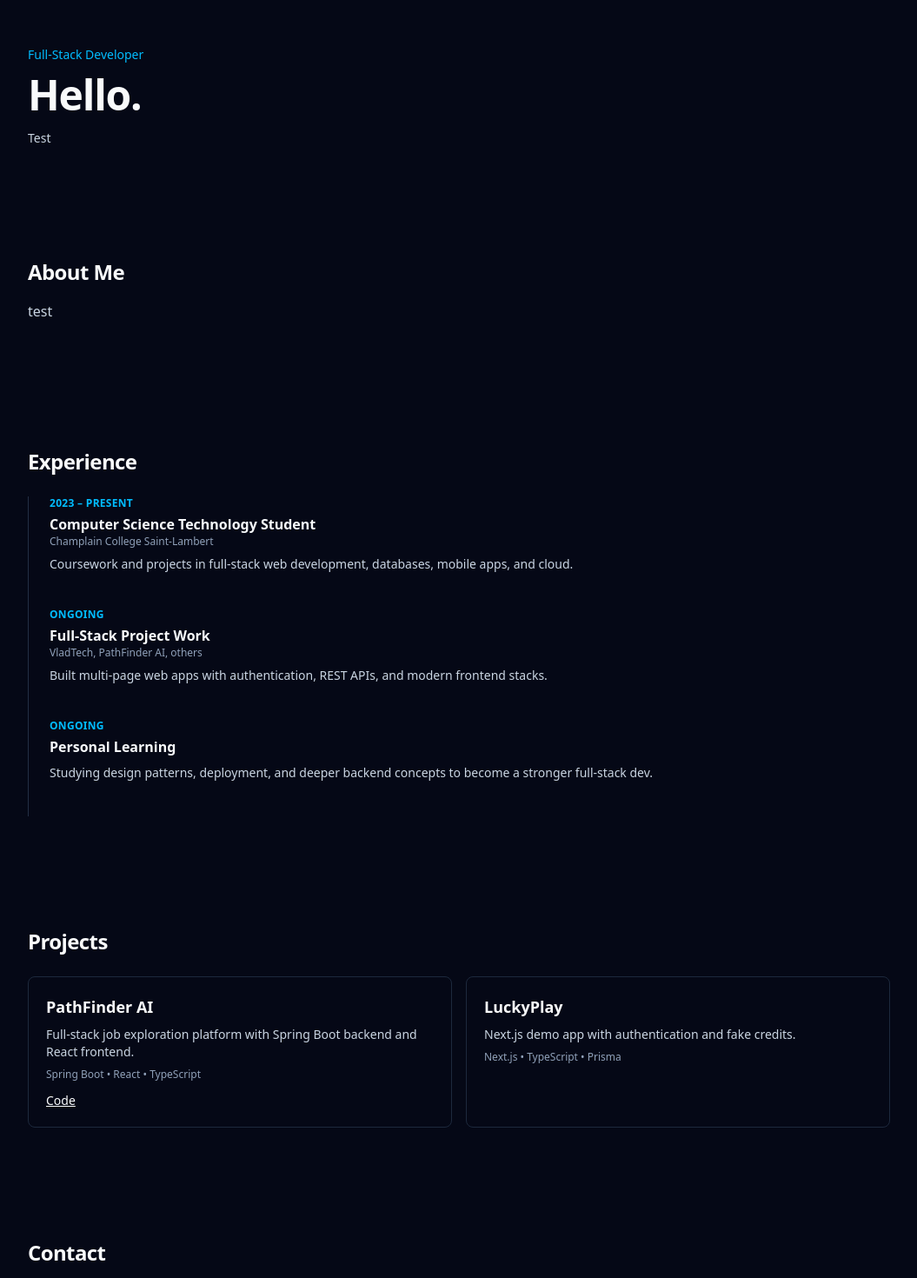
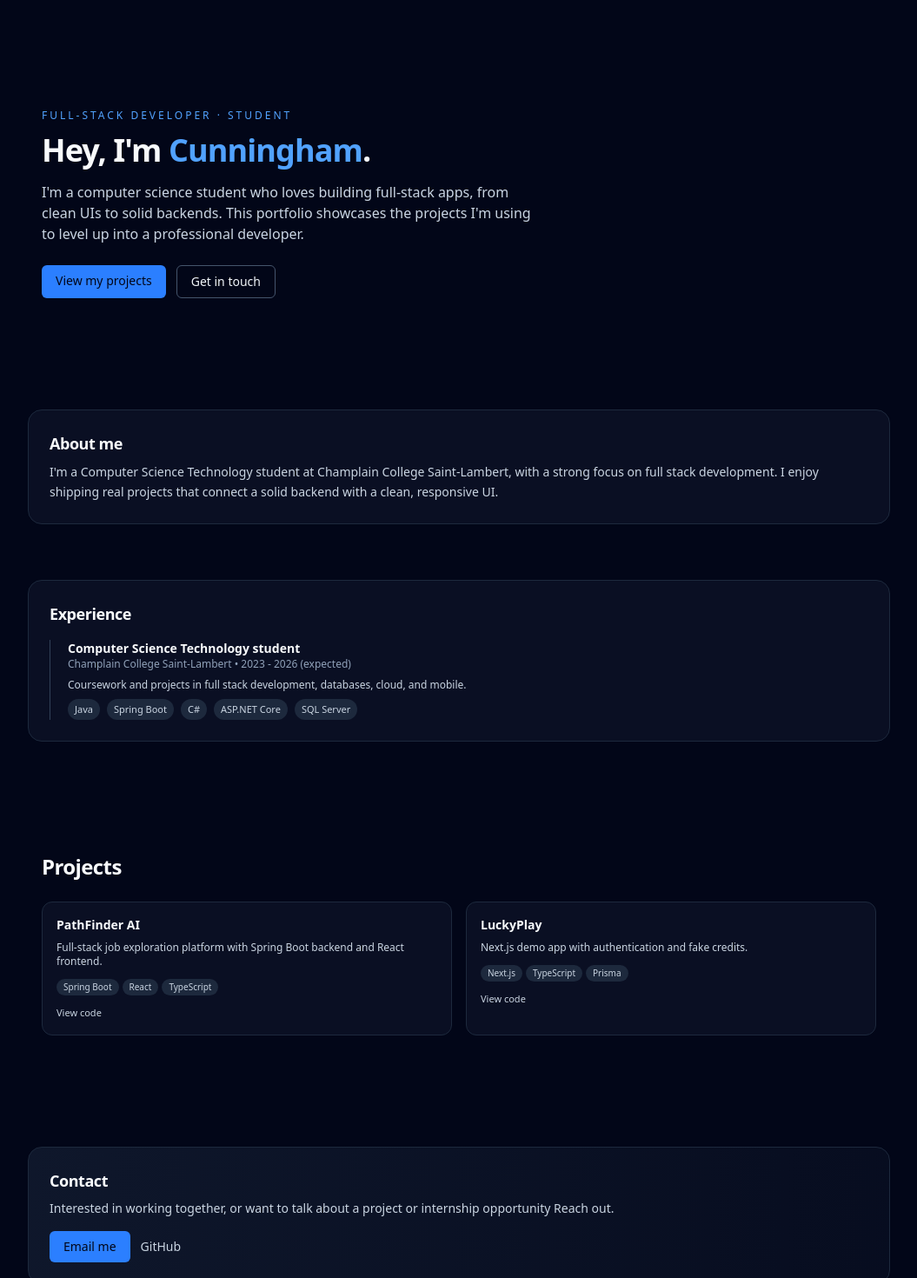
Before and after one commit to CunninghamLi/portfolio, a Next.js app: page / in a window 1280 px wide. Shown: the part 80-1550 px from the top of the page at 87% size, without its empty margins (112-1167 px from the left). Built offline with nearby package versions, Linux system fonts and the light colour scheme; no server answers.

Commit message:
Fixed some issues

```diff
--- a/app/page.tsx
+++ b/app/page.tsx
@@ -1,29 +1,23 @@
+// app/page.tsx
+import HeroSection from "@/components/HeroSection";
 import AboutSection from "@/components/AboutSection";
 import ExperienceSection from "@/components/ExperienceSection";
 import ProjectsSection from "@/components/ProjectsSection";
 import ContactSection from "@/components/ContactSection";
 import Footer from "@/components/Footer";
+
 export default function HomePage() {
   return (
-    <>
-      {/* Hero */}
-      <section className="mx-auto max-w-5xl px-4 py-16">
-        <p className="text-sm font-medium text-sky-400">
-          Full-Stack Developer
-        </p>
-        <h1 className="mt-3 text-4xl md:text-5xl font-bold tracking-tight">
-          Hello.
-        </h1>
-        <p className="mt-4 max-w-2xl text-sm text-slate-300">
-          Test
-        </p>
-      </section>
+    <div className="min-h-screen bg-slate-950 text-slate-50">
+      <main className="mx-auto max-w-5xl px-4 pt-24 pb-12 space-y-16">
+        <HeroSection />
+        <AboutSection />
+        <ExperienceSection />
+        <ProjectsSection />
+        <ContactSection />
+      </main>
 
-      <AboutSection />
-      <ExperienceSection />
-      <ProjectsSection />
-      <ContactSection />
-      <Footer/>
-    </>
+      <Footer />
+    </div>
   );
 }
--- a/components/AboutSection.tsx
+++ b/components/AboutSection.tsx
@@ -1,15 +1,18 @@
+// components/AboutSection.tsx
 export default function AboutSection() {
   return (
     <section
       id="about"
-      className="mx-auto max-w-5xl px-4 py-16 scroll-mt-20"
+      className="scroll-mt-24 rounded-2xl border border-slate-800 bg-slate-900/60 p-6"
     >
-      <h2 className="text-2xl font-semibold tracking-tight mb-4">
-        About Me
+      <h2 className="text-lg font-semibold tracking-tight mb-2">
+        About me
       </h2>
-
-      <p className="text-sm md:text-base text-slate-300 leading-relaxed mb-4 max-w-3xl">
-        test
+      <p className="text-sm text-slate-300 leading-relaxed">
+        I&apos;m a Computer Science Technology student at Champlain College
+        Saint-Lambert, with a strong focus on full stack development. I enjoy
+        shipping real projects that connect a solid backend with a clean,
+        responsive UI.
       </p>
     </section>
   );
--- a/components/ContactSection.tsx
+++ b/components/ContactSection.tsx
@@ -1,42 +1,44 @@
+// components/ContactSection.tsx
 import Link from "next/link";
 
 export default function ContactSection() {
   return (
     <section
       id="contact"
-      className="mx-auto max-w-5xl px-4 py-16 scroll-mt-20"
+      className="scroll-mt-24 rounded-2xl border border-slate-800 bg-gradient-to-r from-slate-900 to-slate-900/40 p-6"
     >
-      <h2 className="text-2xl font-semibold tracking-tight mb-4">
+      <h2 className="text-lg font-semibold tracking-tight mb-2">
         Contact
       </h2>
-      <p className="text-sm md:text-base text-slate-300 mb-4 max-w-2xl">
-        Want to talk about internships, collaborations, or projects?
-        Feel free to reach out.
+      <p className="text-sm text-slate-300 mb-4">
+        Interested in working together, or want to talk about a project or
+        internship opportunity Reach out.
       </p>
 
       <div className="flex flex-wrap items-center gap-3 text-sm">
-        <a
+        <Link
           href="mailto:snipercunni4399@gmail.com"
-          className="inline-flex items-center rounded-md border border-sky-500 bg-sky-500/10 px-4 py-2 font-medium text-sky-300 hover:bg-sky-500/20 transition"
+          className="rounded-md bg-blue-500 px-4 py-2 font-medium text-slate-950 hover:bg-blue-400 transition"
         >
           Email me
-        </a>
+        </Link>
 
         <Link
           href="https://github.com/CunninghamLi"
           target="_blank"
-          className="text-slate-400 hover:text-slate-100 underline underline-offset-4"
+          className="text-slate-300 hover:text-blue-400"
         >
           GitHub
         </Link>
 
-        <Link
-          href="https://www.linkedin.com/in/cunningham-li-7b3672382"
+        {/* Add LinkedIn when ready */}
+        {/* <Link
+          href="https://www.linkedin.com/in/your-profile"
           target="_blank"
-          className="text-slate-400 hover:text-slate-100 underline underline-offset-4"
+          className="text-slate-300 hover:text-blue-400"
         >
           LinkedIn
-        </Link>
+        </Link> */}
       </div>
     </section>
   );
--- a/components/ExperienceSection.tsx
+++ b/components/ExperienceSection.tsx
@@ -1,31 +1,20 @@
+// components/ExperienceSection.tsx
 type ExperienceItem = {
+  title: string;
+  org: string;
   period: string;
-  title: string;
-  place: string;
   description: string;
+  tech: string[];
 };
 
-const experience: ExperienceItem[] = [
+const experiences: ExperienceItem[] = [
   {
-    period: "2023 – PRESENT",
-    title: "Computer Science Technology Student",
-    place: "Champlain College Saint-Lambert",
+    title: "Computer Science Technology student",
+    org: "Champlain College Saint-Lambert",
+    period: "2023 - 2026 (expected)",
     description:
-      "Coursework and projects in full-stack web development, databases, mobile apps, and cloud.",
-  },
-  {
-    period: "ONGOING",
-    title: "Full-Stack Project Work",
-    place: "VladTech, PathFinder AI, others",
-    description:
-      "Built multi-page web apps with authentication, REST APIs, and modern frontend stacks.",
-  },
-  {
-    period: "ONGOING",
-    title: "Personal Learning",
-    place: "",
-    description:
-      "Studying design patterns, deployment, and deeper backend concepts to become a stronger full-stack dev.",
+      "Coursework and projects in full stack development, databases, cloud, and mobile.",
+    tech: ["Java", "Spring Boot", "C#", "ASP.NET Core", "SQL Server"],
   },
 ];
 
@@ -33,35 +22,41 @@ export default function ExperienceSection() {
   return (
     <section
       id="experience"
-      className="mx-auto max-w-5xl px-4 py-16 scroll-mt-20"
+      className="scroll-mt-24 rounded-2xl border border-slate-800 bg-slate-900/60 p-6"
     >
-      <h2 className="mb-6 text-2xl font-semibold tracking-tight">
+      <h2 className="text-lg font-semibold tracking-tight mb-4">
         Experience
       </h2>
 
-      <div className="relative border-l border-slate-700/70 pl-6">
-        {experience.map((item, index) => (
-          <article
-            key={item.title}
-            className={`relative pb-10 ${index === experience.length - 1 ? "pb-0" : ""}`}
-          >
+      <ol className="relative border-l border-slate-700 pl-5 space-y-6">
+        {experiences.map((item, idx) => (
+          <li key={idx} className="relative">
 
+            <div>
+              <h3 className="text-sm font-semibold">
+                {item.title}
+              </h3>
+              <p className="text-xs text-slate-400">
+                {item.org} • {item.period}
+              </p>
+              <p className="mt-2 text-xs text-slate-300">
+                {item.description}
+              </p>
 
-            <p className="text-xs font-semibold uppercase tracking-wide text-sky-400">
-              {item.period}
-            </p>
-            <h3 className="mt-1 text-base font-semibold text-slate-50">
-              {item.title}
-            </h3>
-            {item.place && (
-              <p className="text-xs text-slate-400">{item.place}</p>
-            )}
-            <p className="mt-2 text-sm text-slate-300 max-w-3xl">
-              {item.description}
-            </p>
-          </article>
+              <div className="mt-2 flex flex-wrap gap-2 text-[11px]">
+                {item.tech.map((t) => (
+                  <span
+                    key={t}
+                    className="rounded-full bg-slate-800 px-2 py-1 text-slate-300"
+                  >
+                    {t}
+                  </span>
+                ))}
+              </div>
+            </div>
+          </li>
         ))}
-      </div>
+      </ol>
     </section>
   );
 }
--- /dev/null
+++ b/components/HeroSection.tsx
@@ -0,0 +1,37 @@
+// components/HeroSection.tsx
+import Link from "next/link";
+
+export default function HeroSection() {
+  return (
+    <section className="mx-auto max-w-5xl px-4 pt-10 pb-16">
+      <p className="text-xs uppercase tracking-[0.25em] text-blue-400 mb-3">
+        Full-Stack Developer · Student
+      </p>
+
+      <h1 className="text-3xl md:text-4xl font-semibold tracking-tight mb-4">
+        Hey, I&apos;m <span className="text-blue-400">Cunningham</span>.
+      </h1>
+
+      <p className="text-sm md:text-base text-slate-300 max-w-xl mb-6">
+        I&apos;m a computer science student who loves building full-stack apps,
+        from clean UIs to solid backends. This portfolio showcases the projects
+        I&apos;m using to level up into a professional developer.
+      </p>
+
+      <div className="flex flex-wrap gap-3 text-sm">
+        <Link
+          href="#projects"
+          className="rounded-md bg-blue-500 px-4 py-2 font-medium text-slate-950 hover:bg-blue-400 transition"
+        >
+          View my projects
+        </Link>
+        <Link
+          href="#contact"
+          className="rounded-md border border-slate-600 px-4 py-2 font-medium text-slate-100 hover:border-blue-400 hover:text-blue-300 transition"
+        >
+          Get in touch
+        </Link>
+      </div>
+    </section>
+  );
+}
--- a/components/ProjectCard.tsx
+++ b/components/ProjectCard.tsx
@@ -1,4 +1,6 @@
-import { Project } from "@/lib/projects";
+// components/ProjectCard.tsx
+import type { Project } from "@/lib/projects";
+import Link from "next/link";
 
 type Props = {
   project: Project;
@@ -6,38 +8,53 @@ type Props = {
 
 export default function ProjectCard({ project }: Props) {
   return (
-    <div className="rounded-lg border border-slate-800 p-5">
-      <h3 className="text-lg font-semibold">{project.title}</h3>
+    <article className="group rounded-xl border border-slate-800 bg-slate-900/60 p-4 transition-transform hover:-translate-y-1 hover:border-blue-500/60 hover:bg-slate-900">
+      <div className="flex items-start justify-between gap-2">
+        <h3 className="text-sm font-semibold text-slate-50">
+          {project.title}
+        </h3>
+        {project.liveUrl && (
+          <span className="rounded-full bg-emerald-500/10 px-2 py-0.5 text-[10px] font-medium text-emerald-300">
+            Live
+          </span>
+        )}
+      </div>
 
-      <p className="mt-2 text-sm text-slate-300">
+      <p className="mt-2 text-xs text-slate-300">
         {project.description}
       </p>
 
-      <p className="mt-2 text-xs text-slate-400">
-        {project.tech.join(" • ")}
-      </p>
+      <div className="mt-3 flex flex-wrap gap-1 text-[10px]">
+        {project.tech.map((t) => (
+          <span
+            key={t}
+            className="rounded-full bg-slate-800 px-2 py-0.5 text-slate-300"
+          >
+            {t}
+          </span>
+        ))}
+      </div>
 
-      <div className="mt-3 flex gap-4 text-sm">
+      <div className="mt-3 flex gap-3 text-[11px]">
         {project.githubUrl && (
-          <a
+          <Link
             href={project.githubUrl}
             target="_blank"
-            className="underline"
+            className="text-slate-300 hover:text-blue-400"
           >
-            Code
-          </a>
+            View code
+          </Link>
         )}
-
         {project.liveUrl && (
-          <a
+          <Link
             href={project.liveUrl}
             target="_blank"
-            className="underline"
+            className="text-slate-300 hover:text-blue-400"
           >
-            Live
-          </a>
+            Live demo
+          </Link>
         )}
       </div>
-    </div>
+    </article>
   );
 }
--- a/components/ProjectsSection.tsx
+++ b/components/ProjectsSection.tsx
@@ -1,8 +1,10 @@
+// components/ProjectsSection.tsx
 import { projects } from "@/lib/projects";
 import ProjectCard from "./ProjectCard";
 
 export default function ProjectsSection() {
-  const featured = projects.slice(0, 3);
+  // show all projects for now; you can slice if you want fewer
+  const featured = projects;
 
   return (
     <section
@@ -10,17 +12,21 @@ export default function ProjectsSection() {
       className="mx-auto max-w-5xl px-4 py-16 scroll-mt-20"
     >
       <div className="flex items-baseline justify-between mb-6">
-        <h2 className="text-2xl font-semibold tracking-tight">
-          Projects
-        </h2>
+        <h2 className="text-2xl font-semibold tracking-tight">Projects</h2>
+        {/* if you add a /projects page later, you can bring this back */}
+        {/* <Link
+          href="/projects"
+          className="text-xs font-medium text-blue-600 hover:underline"
+        >
+          View all
+        </Link> */}
       </div>
 
       <div className="grid gap-4 md:grid-cols-2">
-  {featured.map((project) => (
-    <ProjectCard key={project.id} project={project} />
-  ))}
-</div>
-
+        {featured.map((project) => (
+          <ProjectCard key={project.id} project={project} />
+        ))}
+      </div>
     </section>
   );
 }
--- a/lib/projects.ts
+++ b/lib/projects.ts
@@ -22,5 +22,6 @@ export const projects: Project[] = [
     description:
       "Next.js demo app with authentication and fake credits.",
     tech: ["Next.js", "TypeScript", "Prisma"],
+    githubUrl: "https://github.com/CunninghamLi/luckyplay",
   },
 ];
```
